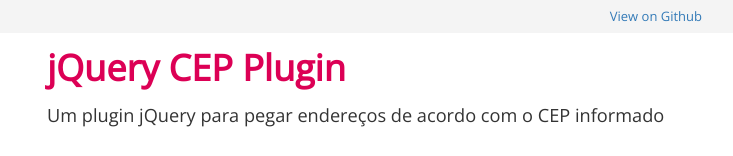
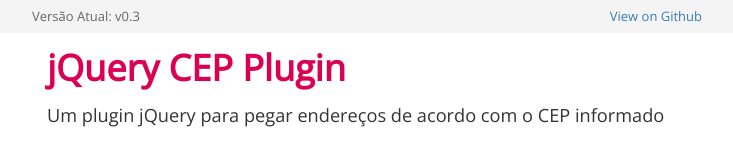
Before and after one commit to giovannefeitosa/jquery.cep, a plain HTML site: page index.html in a window 1280 px wide. Shown: the top 156 px of the page, without its empty margins (273-1006 px from the left). Drawn offline with nearby package versions, Linux system fonts and the light colour scheme.

Commit message:
Atualizar versão para v0.3

```diff
--- a/index.html
+++ b/index.html
@@ -109,6 +109,7 @@
             <a href="https://github.com/shakegioh/jquery.cep" class="pull-right" target="_blank">
                 View on Github
             </a>
+            Versão Atual: v0.3
         </div>
     </div>
 
```
